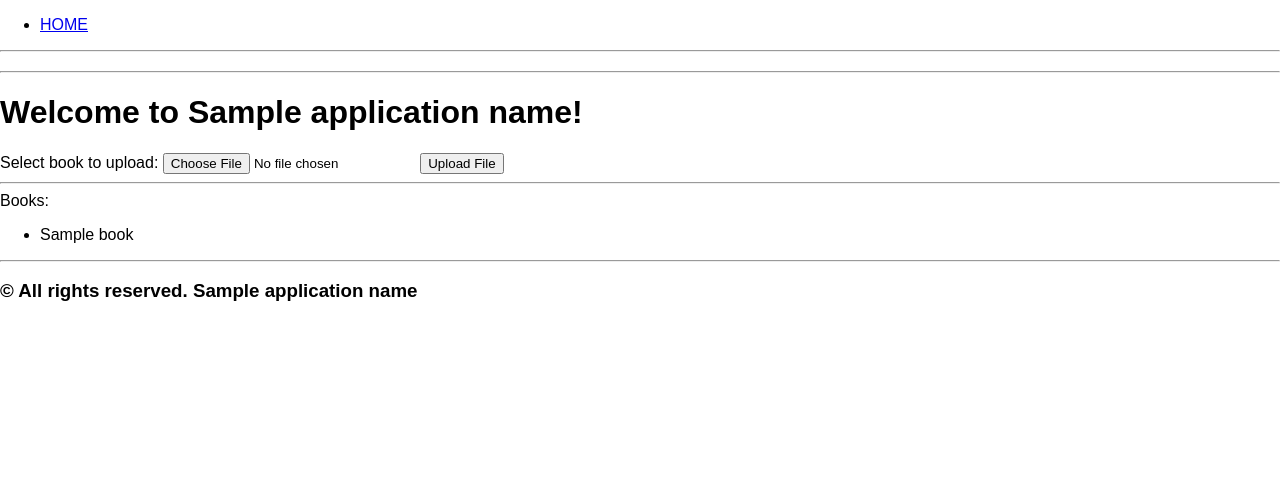
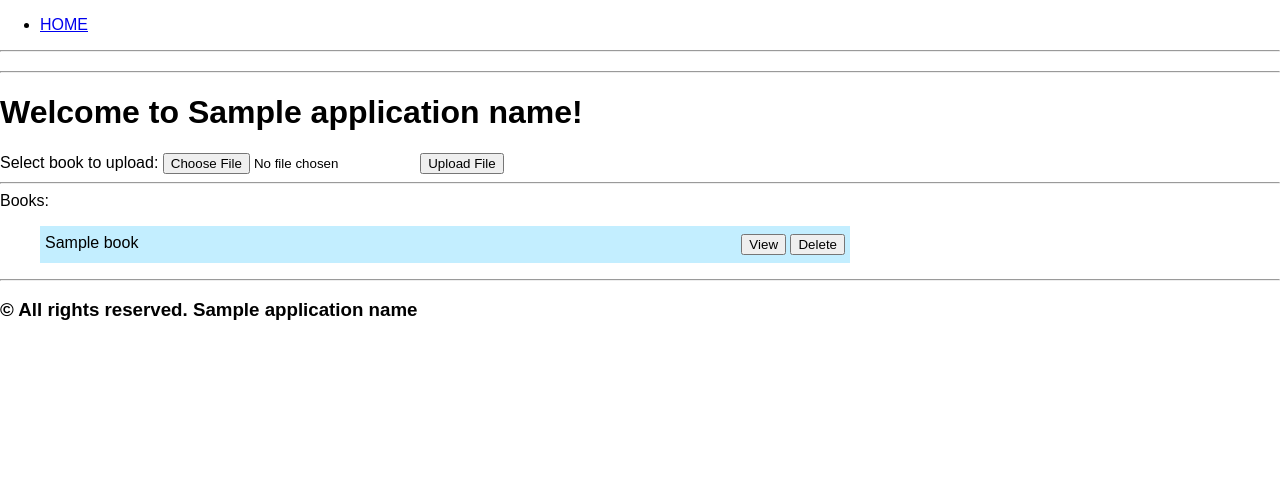
Before and after one commit to tinybeachthor/alexandria, a PHP site: template app/templates/Home/index.html.twig in a window 1280 px wide. Shown: the top 503 px of the page. Run offline with PHP 8.4, Linux system fonts and the light colour scheme; the template is opened without the code that fills it: most values are stand-ins (such as "Sample title", 1, 10 or a date in 2020); some libraries are stand-ins or nearby versions.

Commit message:
Add home/books styles

```diff
--- a/app/public/root.css
+++ b/app/public/root.css
@@ -12,3 +12,23 @@ div,img,p {
 	padding: 0;
 	margin: 0;
 }
+
+ul.books {
+}
+ul.books > li {
+  list-style: none;
+
+  padding: 0.5rem 5px;
+
+  max-width: 800px;
+  display: grid;
+  grid-template-areas:
+    'title controls'
+  ;
+  grid-template-columns: auto max-content;
+}
+ul.books > li:nth-child(2n+1) {
+  background: #c3eeff;
+}
+ul.books > li > .controls {
+}
--- a/app/templates/Home/index.html.twig
+++ b/app/templates/Home/index.html.twig
@@ -13,9 +13,15 @@
   <hr>
 
   Books:
-  <ul>
+  <ul class="books">
   {% for book in books %}
-    <li> {{ book }} </li>
+    <li>
+      <div class="title">{{ book }}</div>
+      <div class="controls">
+        <button>View</button>
+        <button>Delete</button>
+      </div>
+    </li>
   {% endfor %}
   </ul>
 
```
